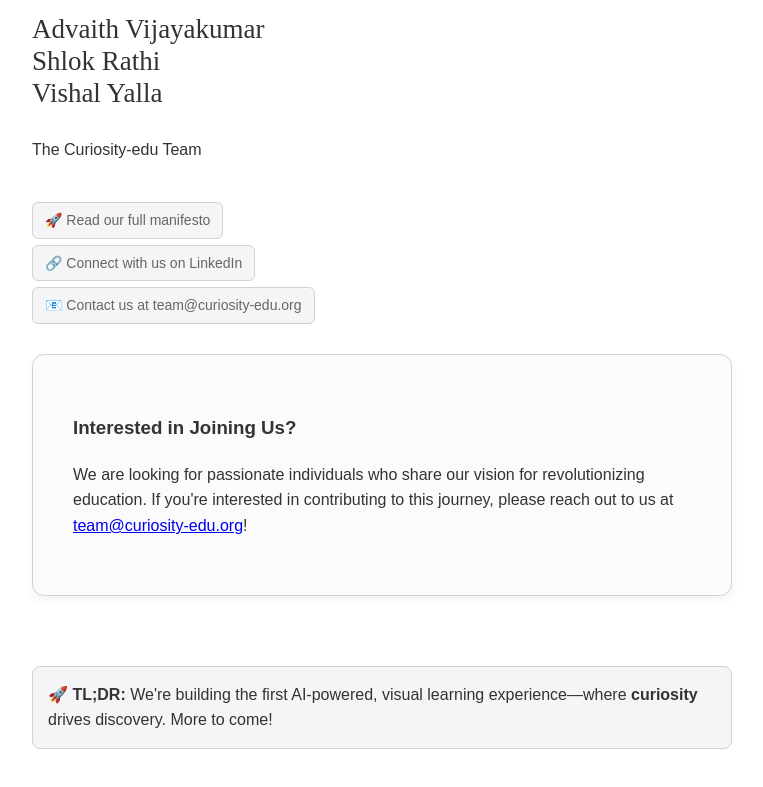
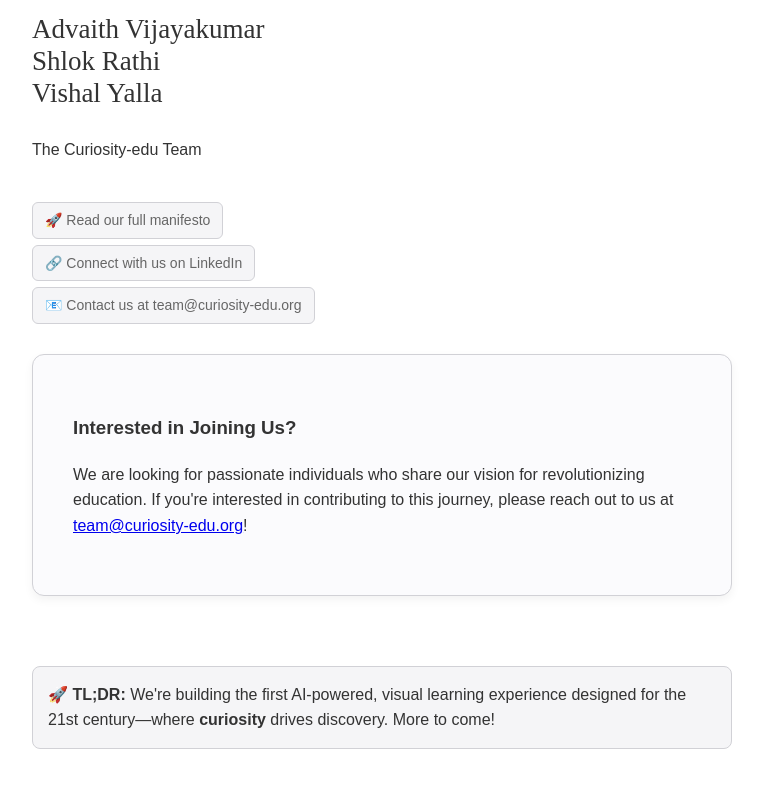
Before and after one commit to ShlokRathi/curiosity-edu-website, a plain HTML site: page index.html in a window 1280 px wide. Shown: the part 1656-2443 px from the top of the page, without its empty margins (258-1021 px from the left). Drawn offline with Linux system fonts and the light colour scheme; a web font is replaced by a local one.

Commit message:
Update index.html

```diff
--- a/index.html
+++ b/index.html
@@ -179,7 +179,7 @@
 
 
   <div id="tldr" class="tldr">
-    <strong>🚀 TL;DR:</strong> We're building the first AI-powered, visual learning experience—where <strong>curiosity</strong> drives discovery. More to come!
+    <strong>🚀 TL;DR:</strong> We're building the first AI-powered, visual learning experience designed for the 21st century—where <strong>curiosity</strong> drives discovery. More to come!
   </div>
 
 </body>
```
